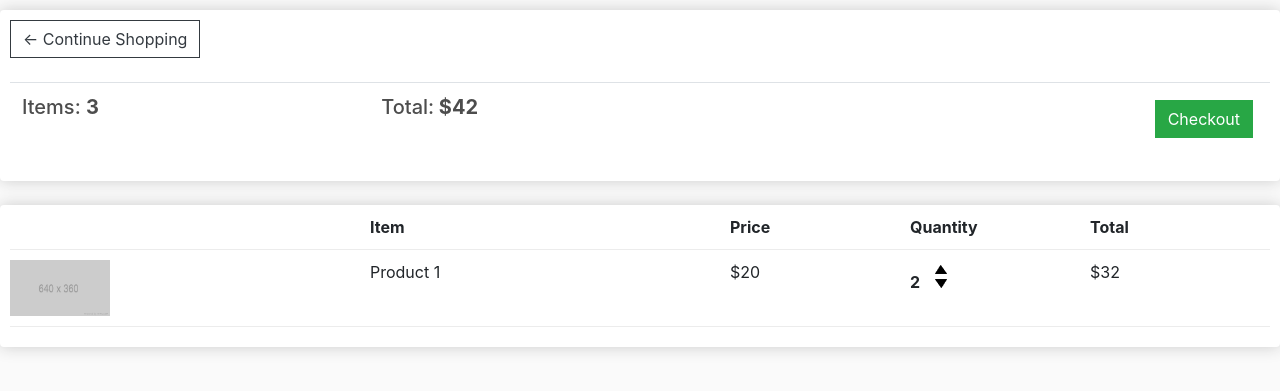
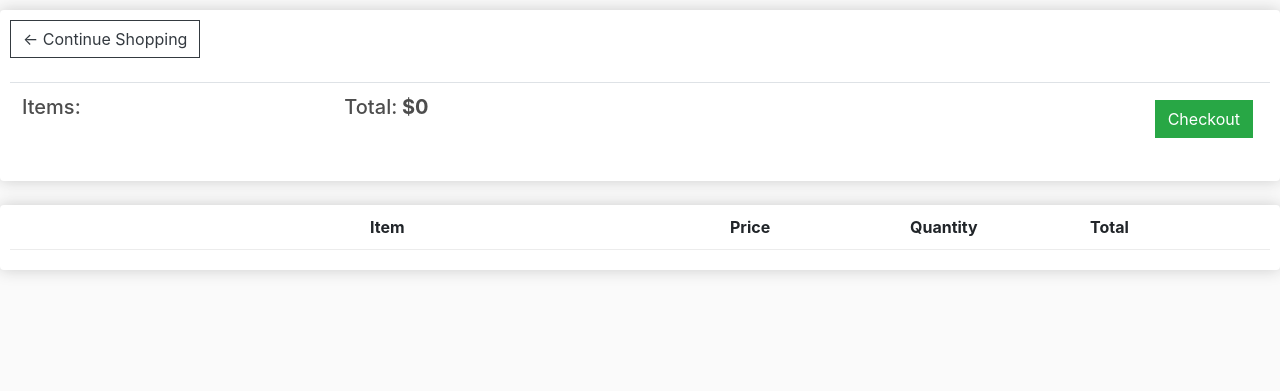
Before and after one commit to GK-SVG/E-commerce, a Django app: page /cart in a window 1280 px wide. Shown: the part 57-448 px from the top of the page. Run offline with Django 3.2, Linux system fonts and the light colour scheme; lists and menus that the app fills with data are empty; some libraries are stand-ins or nearby versions.

Commit message:
cart template maked  dynamic

```diff
--- a/templates/myapp/cart.html
+++ b/templates/myapp/cart.html
@@ -4,15 +4,20 @@
 <div class="row">
 	<div class="col-lg-12">
 		<div class="box-element">
-	<a  class="btn btn-outline-dark" href="{% url 'store' %}">&#x2190; Continue Shopping</a>
+			<a class="btn btn-outline-dark" href="{% url 'store' %}">&#x2190; Continue Shopping</a>
 			<br>
 			<br>
 			<table class="table">
 				<tr>
-			<th><h5>Items: <strong>3</strong></h5></th>
-			<th><h5>Total:<strong> $42</strong></h5></th>
 					<th>
-				<a  style="float:right; margin:5px;" class="btn btn-success" href="{% url 'checkout' %}">Checkout</a>
+						<h5>Items: <strong>{{items.count}}</strong></h5>
+					</th>
+					<th>
+						<h5>Total:<strong> ${{order.grand_total}}</strong></h5>
+					</th>
+					<th>
+						<a style="float:right; margin:5px;" class="btn btn-success"
+							href="{% url 'checkout' %}">Checkout</a>
 					</th>
 				</tr>
 			</table>
@@ -27,21 +32,28 @@
 				<div style="flex:1"><strong>Quantity</strong></div>
 				<div style="flex:1"><strong>Total</strong></div>
 			</div>
-
+            {% for item in items %}
 			<div class="cart-row">
-		<div style="flex:2"><img class="row-image" src="{% static 'images/placeholder.png' %}"></div>
-		<div style="flex:2"><p>Product 1</p></div>
-		<div style="flex:1"><p>$20</p></div>
+				<div style="flex:2"><img class="row-image" src="{{item.product.ImageURL}}"></div>
+				<div style="flex:2">
+					<p>{{item.product.name}}</p>
+				</div>
 				<div style="flex:1">
-			<p class="quantity">2</p>
+					<p>${{item.product.price}}</p>
+				</div>
+				<div style="flex:1">
+					<p class="quantity">{{item.quantity}}</p>
 					<div class="quantity">
 						<img class="chg-quantity" src="{% static  'images/arrow-up.png' %}">
 
 						<img class="chg-quantity" src="{% static  'images/arrow-down.png' %}">
 					</div>
 				</div>
-		<div style="flex:1"><p>$32</p></div>
+				<div style="flex:1">
+					<p>${{item.get_total}}</p>
 				</div>
+			</div>
+			{% endfor %}
 		</div>
 	</div>
 	{% endblock content %}
```
Lines whose indentation alone changed are shown as unchanged.
